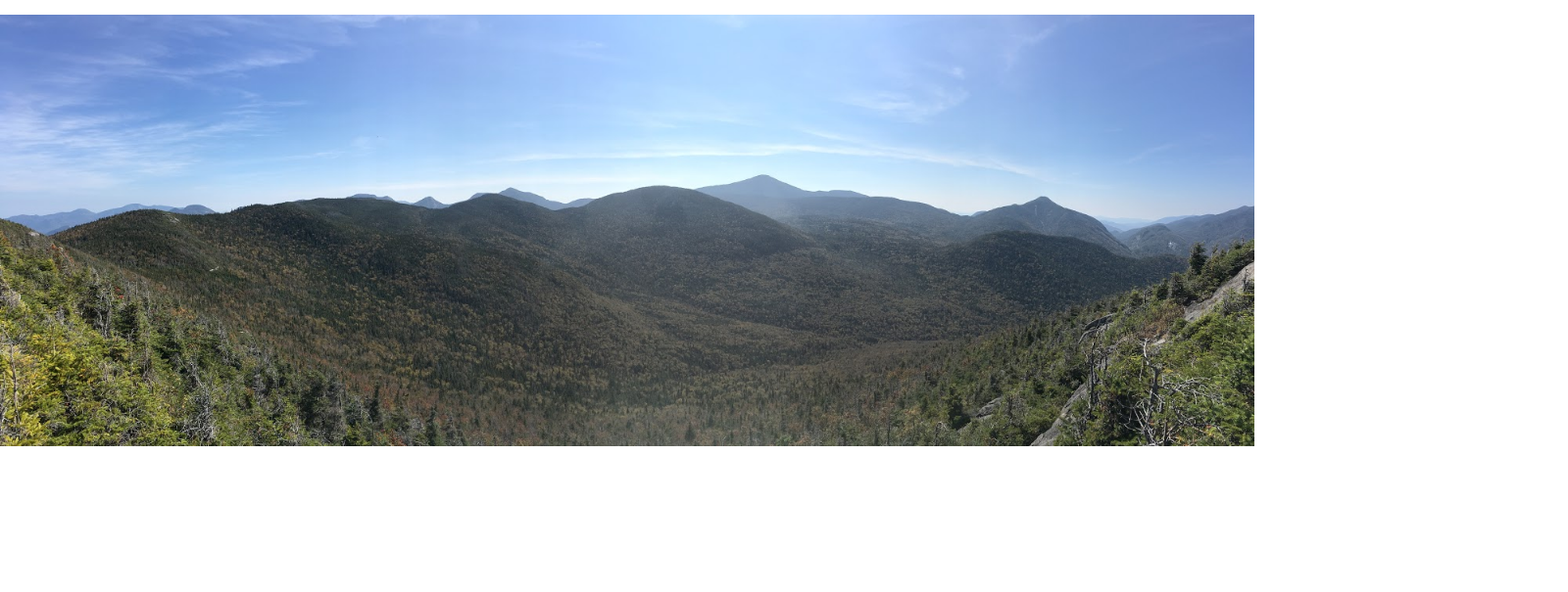
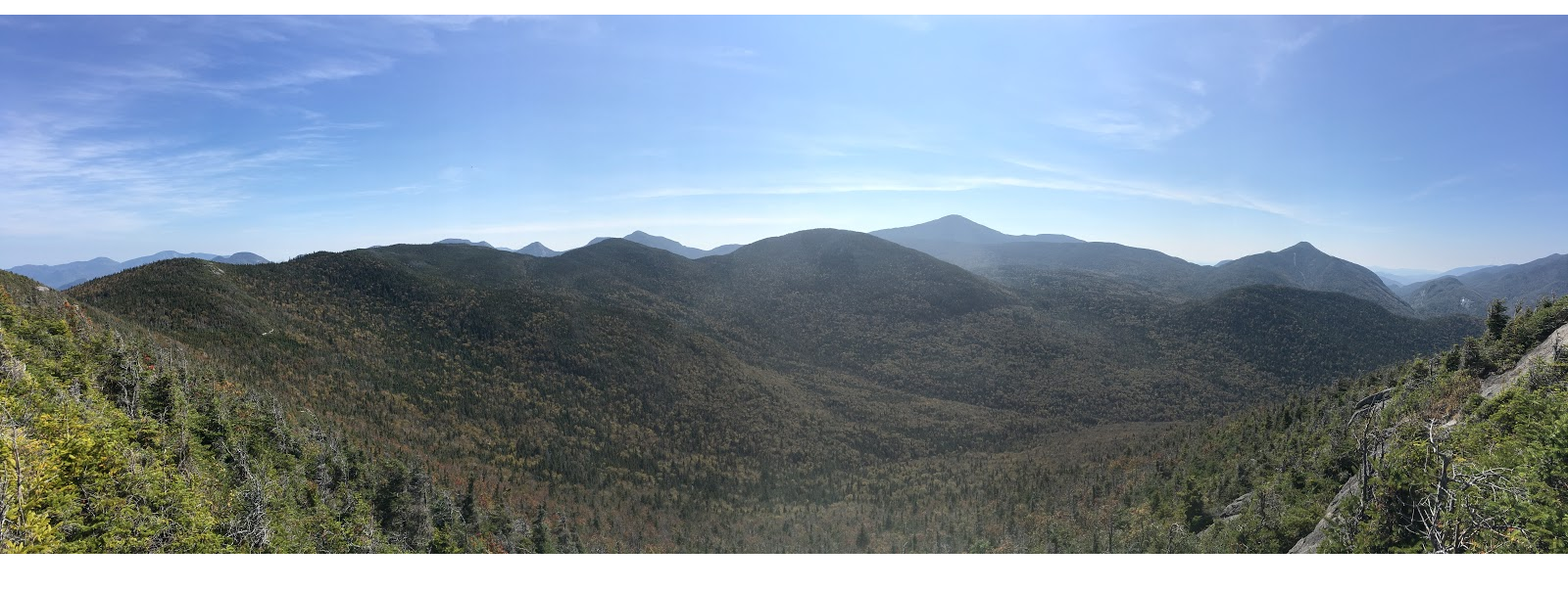
Before and after one commit to adirondacana/adirondacana, a plain HTML site: page index.html in a window 1280 px wide. Shown: the part 31-636 px from the top of the page at 98% size, 1600 px wide, since content can reach past the window. Drawn offline with nearby package versions, Linux system fonts and the light colour scheme.

Commit message:
Update index.html

```diff
--- a/index.html
+++ b/index.html
@@ -7,8 +7,8 @@
   margin: 0;
 }
 .fit {
-  max-width: 100%;
-  max-height: 100%;
+  max-width: 900%;
+  max-height: 90%;
 }
 .center {
   display: block;
```
